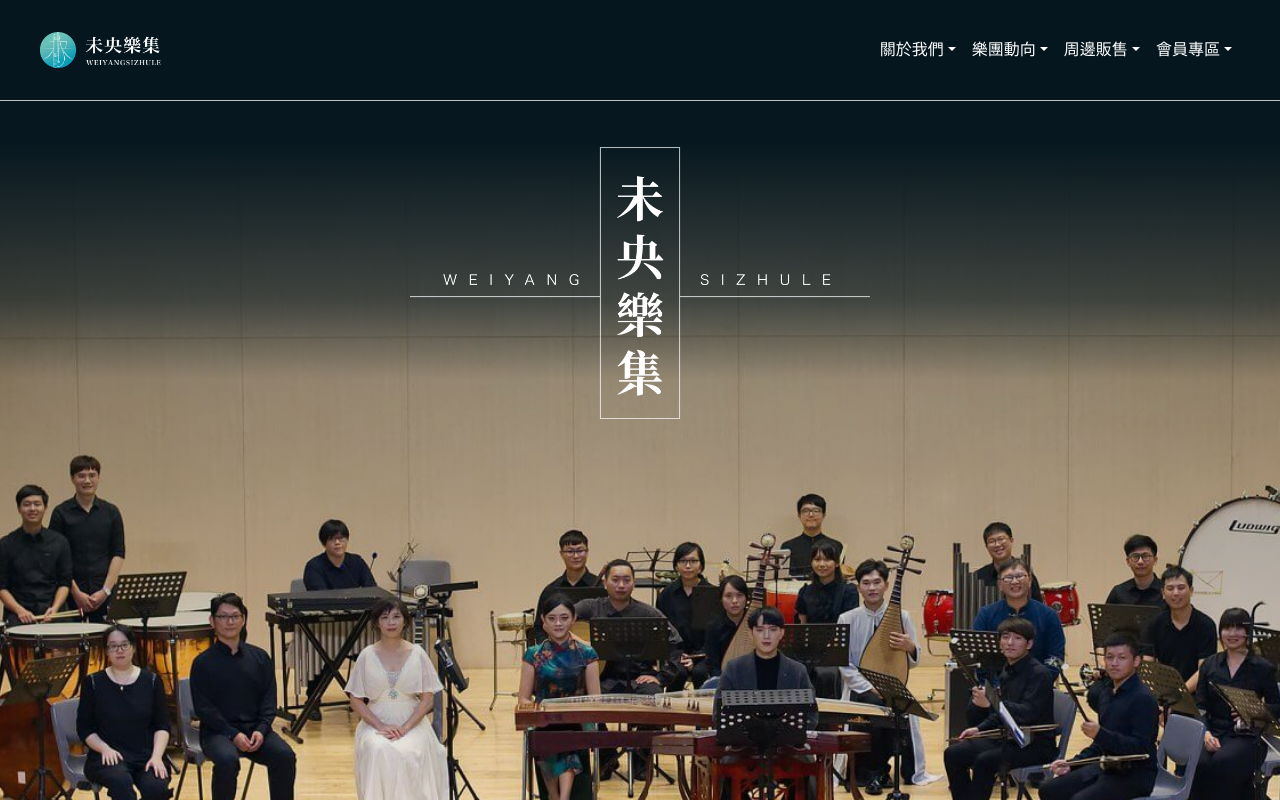
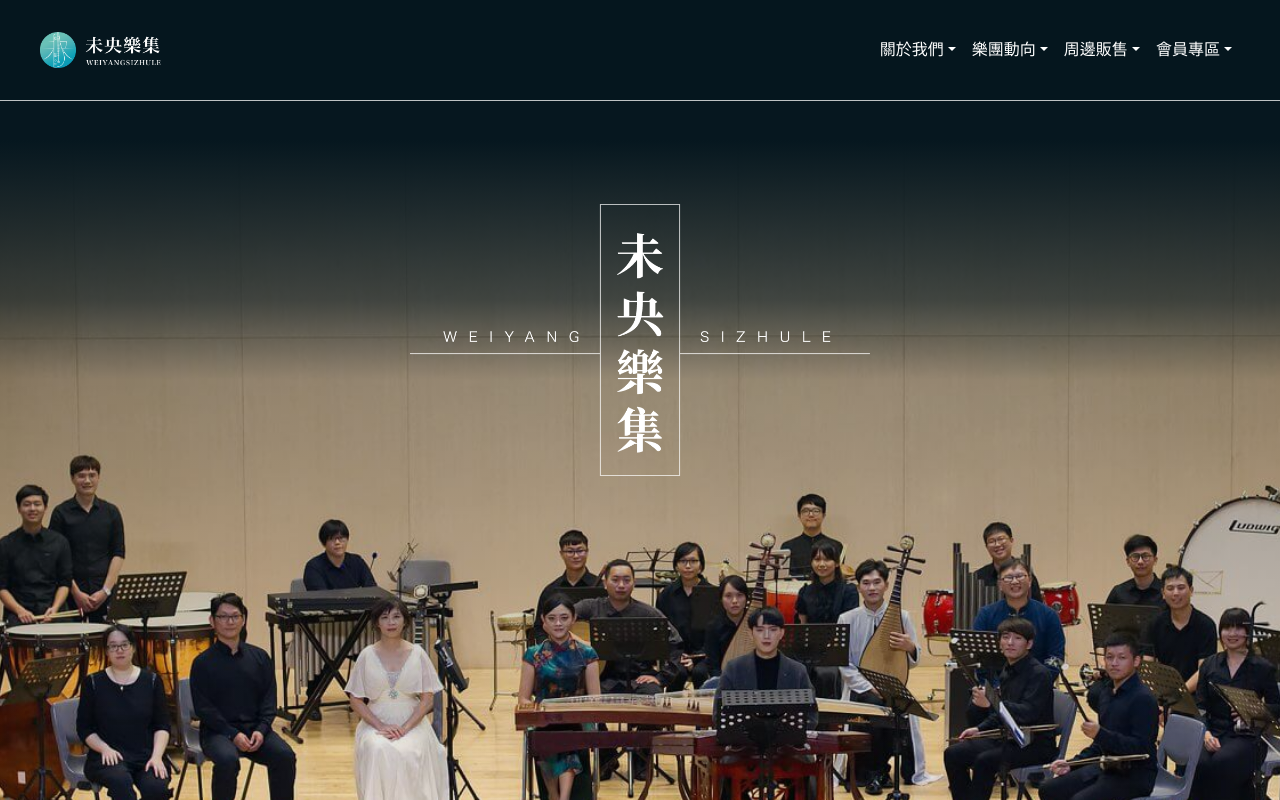
Before and after one commit to aacj2642/weiyang, a Vue app: page /#/ in a window 1280 px wide. Shown: the top 800 px of the page. Built offline with nearby package versions, Linux system fonts and the light colour scheme; what @vee-validate/i18n would draw is missing.

Commit message:
調整文字位置

```diff
--- a/src/views/HomeView.vue
+++ b/src/views/HomeView.vue
@@ -35,6 +35,7 @@
   width: 320px;
   margin: 35px auto 0;
   @media (min-width: map-get($grid-breakpoints, sm)) {
+    margin-top: 92px;
     width: 460px;
   }
 }
```
